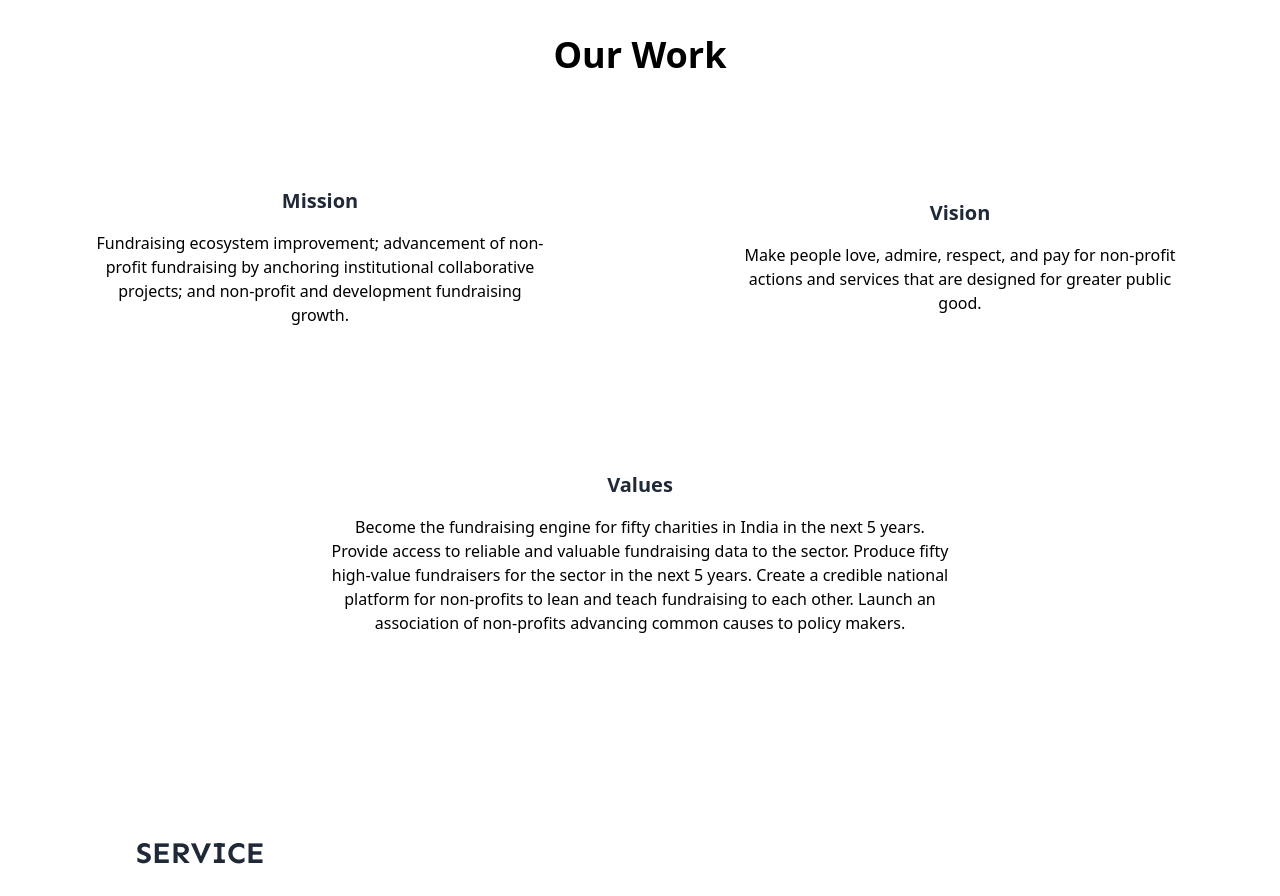
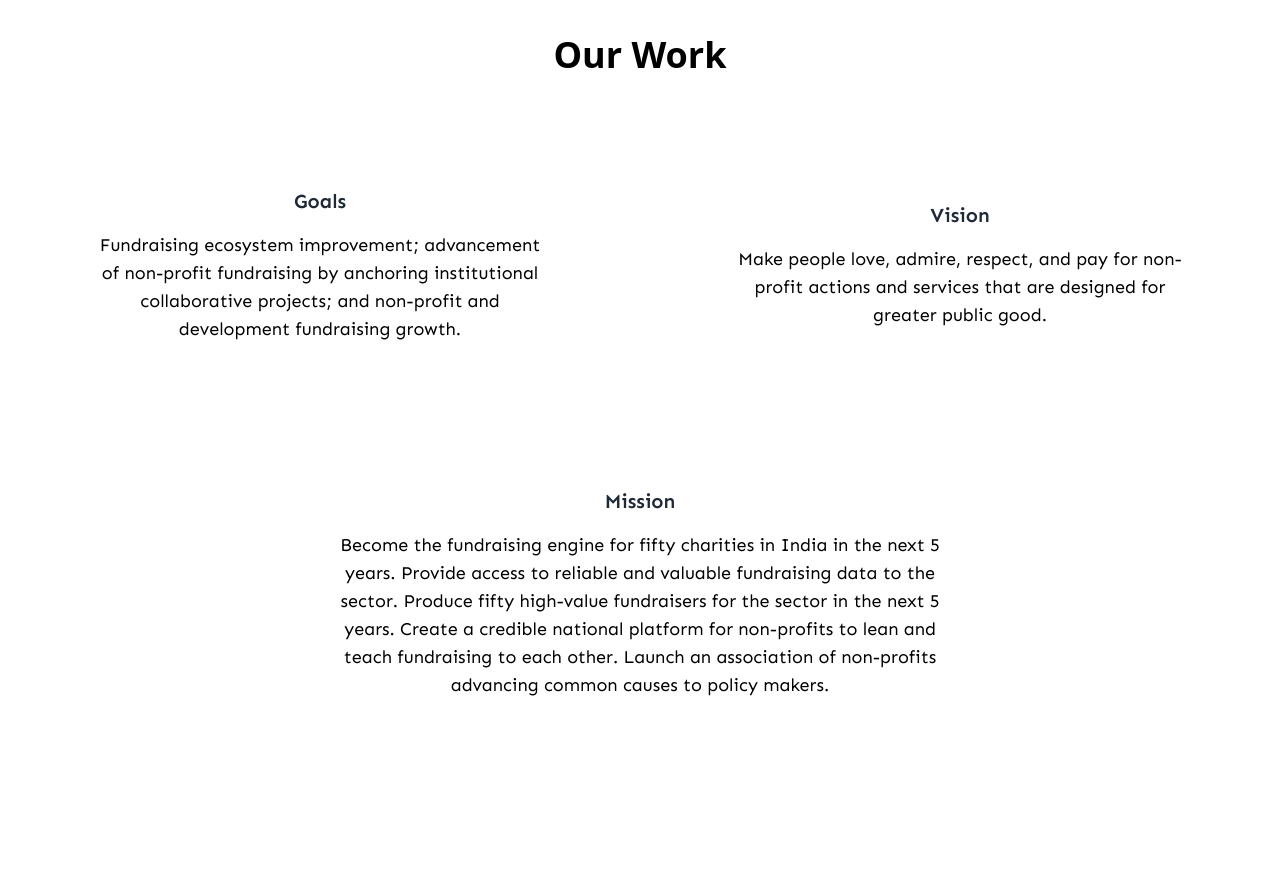
Before and after one commit to Lily-Sneha/Wolfpack, a website: page ourwork.html in a window 1280 px wide. Shown: the part 964-1860 px from the top of the page. Drawn offline with nearby package versions, Linux system fonts and the light colour scheme; files that its build step writes are made by us from their sources.

Commit message:
font issue ressolved

```diff
--- a/Projects.html
+++ b/Projects.html
@@ -169,7 +169,7 @@
 
           <!-- Right Side (Text content) -->
           <div class="flex flex-col justify-start space-y-6">
-            <h1 class="text-3xl font-semibold mb-2">PROJECTS AND CLIENTS</h1>
+            <h1 class="text-xl lg:text-3xl font-semibold mb-2">PROJECTS AND CLIENTS</h1>
 
             <!-- Text Sections -->
             <div class="space-y-3">
--- a/aboutUs.html
+++ b/aboutUs.html
@@ -77,7 +77,7 @@
                             WHAT DO WE DO ?
                         </h1>
 
-                        <p class=" font-medium text-justify  text-lg pb-4 ">
+                        <p class="text-justify  text-lg pb-4 ">
                             Wolfpack exist to solve nonprofit fundraising problems and intends to emerge as a valuable
                             anchoring institution, dedicated to improving the nonprofit fundraising eco- system. We are
                             an agency for collecting and distributing news and information, coordinating work, or
@@ -109,7 +109,7 @@
                             WHO ARE We ?
                         </h1>
 
-                        <p class=" font-medium text-justify  text-lg pb-4 ">
+                        <p class="text-justify  text-lg pb-4 ">
                             Wolfpack has been created to address critical issues or solve long-standing problems that
                             are hindering nonprofit fundraising work. We possibly exist in the most diverse and
                             dramatic fundraising dancefloor in the world. Solving some of these fundraising
--- a/ourwork.html
+++ b/ourwork.html
@@ -121,14 +121,14 @@
           </div>
 
           <ul role="list"
-    class="mx-auto mt-14 grid max-w-2xl grid-cols-1 gap-x-16 gap-y-16 sm:grid-cols-1 lg:mx-0 lg:max-w-none lg:grid-cols-2 text-center">
+    class="sen-uniquifier text-lg mx-auto mt-14 grid max-w-2xl grid-cols-1 gap-x-16 gap-y-16 sm:grid-cols-1 lg:mx-0 lg:max-w-none lg:grid-cols-2 text-center">
 
   <!-- 1st card -->
   <li class="flex justify-center bg-white flex-col p-4 rounded-lg lg:mx-10">
     <h1 class="text-xl font-semibold text-gray-800 capitalize lg:text-xl p-2">
-      Mission
+      Goals
     </h1>
-    <p class="max-w-2xl mb-6 font-light text-black font-medium lg:mb-8 md:text-1.8xl lg:text-1.8xl p-2 text-center">
+    <p class="max-w-2xl mb-6 font-light text-black lg:mb-8 md:text-1.8xl lg:text-1.8xl p-2 text-center">
       Fundraising ecosystem improvement; advancement of non-profit
       fundraising by anchoring institutional collaborative projects; and non-profit and
       development fundraising growth.
@@ -140,7 +140,7 @@
     <h1 class="text-xl font-semibold text-gray-800 capitalize lg:text-xl p-2">
       Vision
     </h1>
-    <p class="max-w-2xl mb-6 font-light text-black font-medium lg:mb-8 md:text-1.8xl lg:text-1.8xl p-2 text-center">
+    <p class="max-w-2xl mb-6 font-light text-black lg:mb-8 md:text-1.8xl lg:text-1.8xl p-2 text-center">
       Make people love, admire, respect, and pay for non-profit actions and
       services that are designed for greater public good.
     </p>
@@ -149,10 +149,10 @@
   <!-- 3rd card centered below -->
   <li class="flex justify-center bg-white flex-col p-4 rounded-lg lg:mx-auto lg:col-span-2 lg:max-w-2xl">
     <h1 class="text-xl font-semibold text-gray-800 capitalize lg:text-xl p-2 text-center">
-      Values
+      Mission
     </h1>
     <div class="flex justify-center">
-      <p class="max-w-2xl mb-6 font-light text-black font-medium lg:mb-8 md:text-1.8xl lg:text-1.8xl p-2 text-center">
+      <p class="max-w-2xl mb-6 font-light text-black lg:mb-8 md:text-1.8xl lg:text-1.8xl p-2 text-center">
         Become the fundraising engine for fifty charities in India in the next 5 years.
         Provide access to reliable and valuable fundraising data to the sector.
         Produce fifty high-value fundraisers for the sector in the next 5 years.
```
